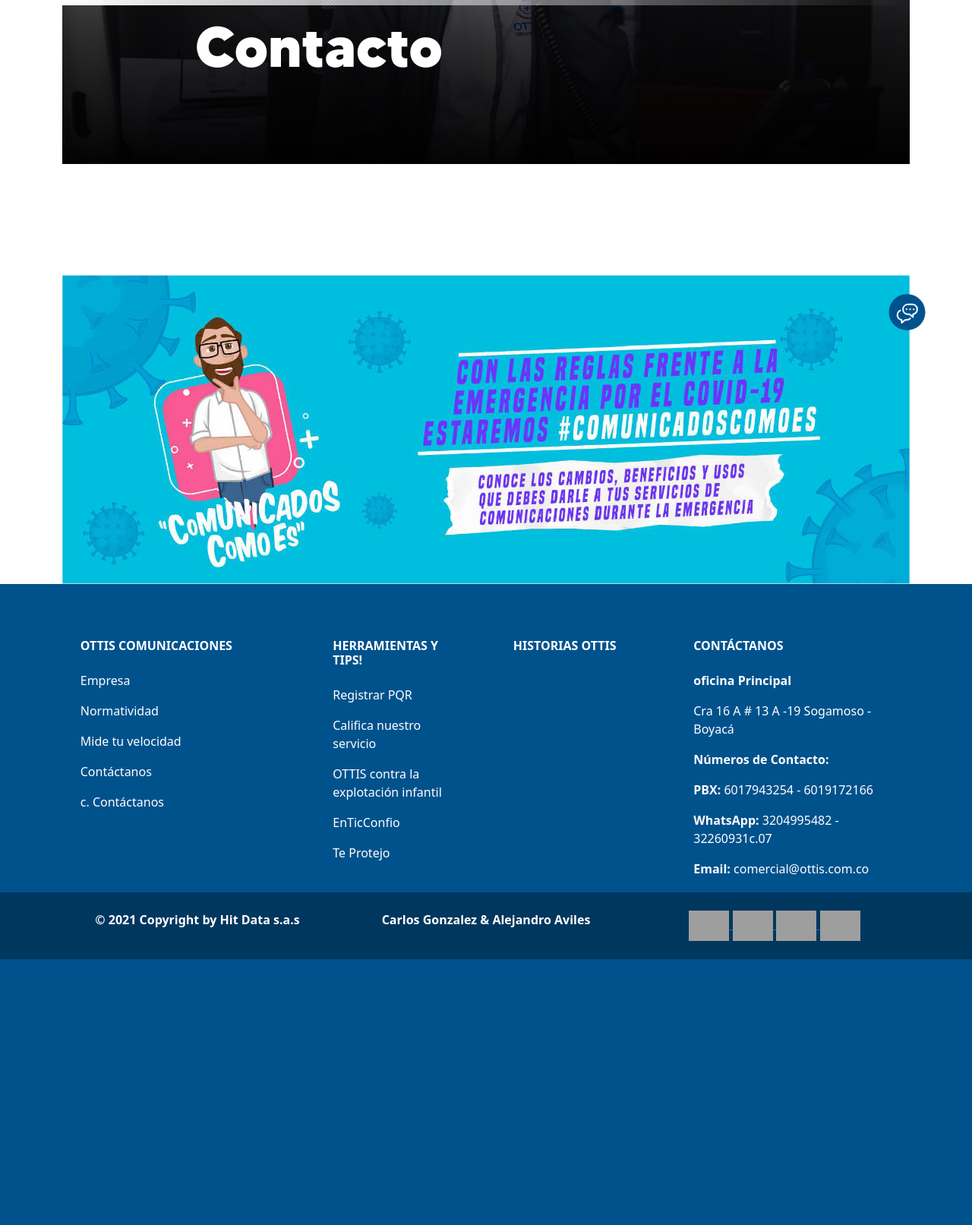
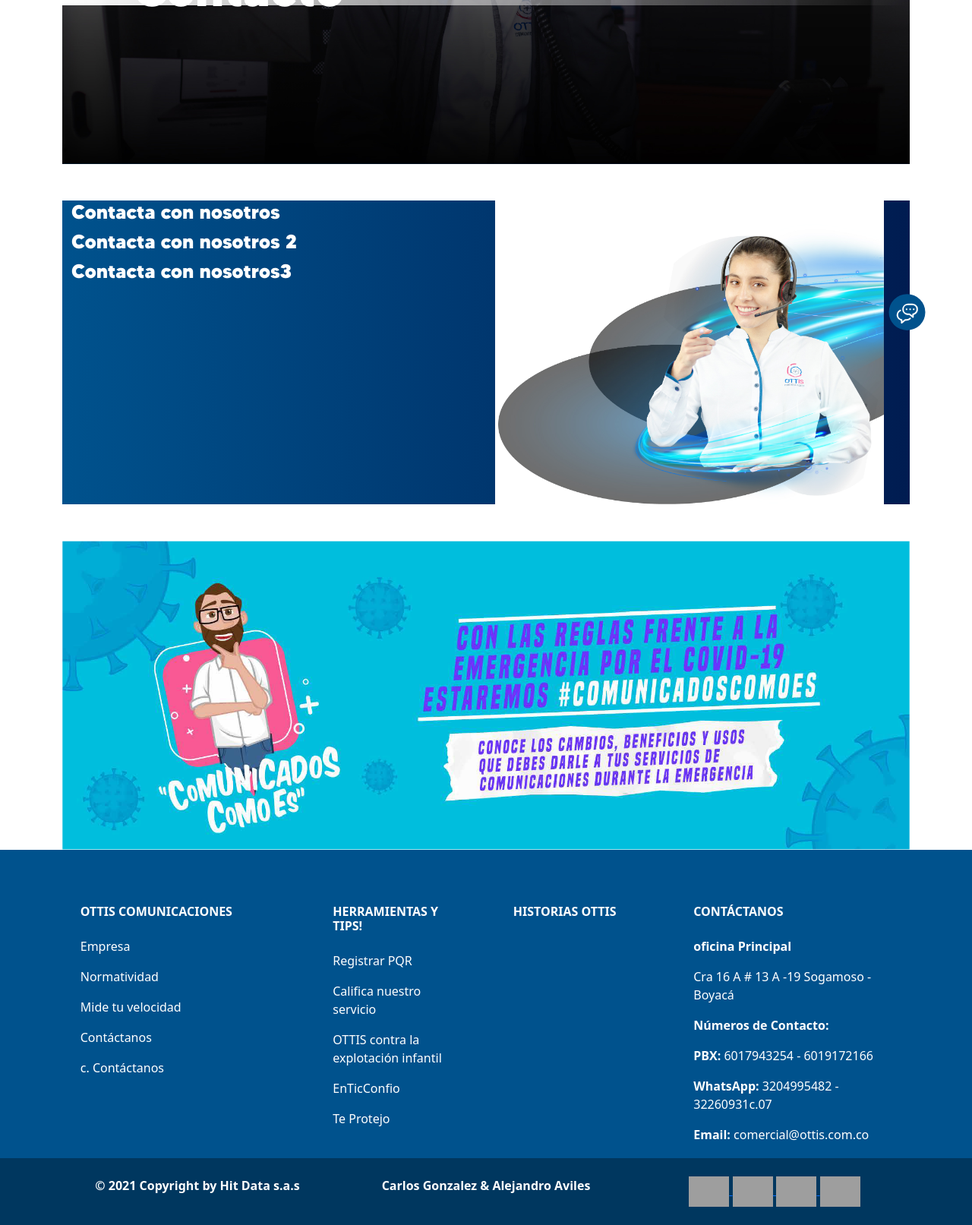
Before and after one commit to prgramaion-ottis/PaginaOTTIS, a PHP site: page /contacto.php in a window 1280 px wide. Shown: the part 309-1922 px from the top of the page at 76% size. Before the commit the page ends 1572 px from the top, so only its background shows below. Run offline with PHP 8.4, Linux system fonts and the light colour scheme; grey boxes are pictures that could not be loaded.

Commit message:
Segunda seccion

```diff
--- a/contacto.php
+++ b/contacto.php
@@ -2,17 +2,57 @@
 require("templates/header.html");
 ?>
 <link rel="stylesheet" href="css/stylecontact.css" crossorigin="anonymous">
-<div class="container-md">
-    <div class="refence_box" width="100%">
+<div class="container">
+    <div class="refence_box" width="100%" >
+        <img class="" src="./imagenes/contacto/imagen_contacto-100.jpg" style="z-index:1" width="100%" alt="">
+        <!-- <div class="row"> -->
 
-        <img class="imagen-fondo" src="./imagenes/contacto/imagen_contacto-100.jpg" style="z-index:1" width="100%" alt="">
-        <div id="titulo" class="col-12 col-sm-12 col-md-6 col-lg-6 "style="z-index:2">
-            <h1 class="title ">Contacto</h1>
+        <!-- </div> -->
+        <!-- <div id="div-title" class="offset-1 col-12 col-sm-12 col-md-6 col-lg-6  " >
+            <h1 class="title display-2">Contacto</h1>
+        </div> -->
+        <div class="col-xs-12 col-sm-12 col-md-6 col-lg-6 offset-1">
+            <h1 class="wellcome">Contacto</h1>
+        </div>
+        <br>
+        <br>
+    </div>
+
+    <div class="container">
+    <div class="row conecta ">
+        <div class="col-md-6">
+            <div class="row">
+                <div class="col-md-12"><h1 class="title-conecta">Contacta con nosotros</h1> </div>
+            </div>
+            <div class="row">
+                <div class="col-md-12"><h1 class="title-conecta">Contacta con nosotros 2</h1></div>
+            </div>
+            <div class="row">
+                <div class="col-md-12"><h1 class="title-conecta">Contacta con nosotros3</h1></div>
+            </div>
+        </div>
+        <div class="col-md-6 refence_box">
+            <img src="./imagenes/contacto/call_center-100.jpg" height= "400px" alt="">
         </div>
     </div>
-    <a new target="_blank" class="contact" type="button"  href="https://api.whatsapp.com/send/?phone=573212893978&text&type=phone_number&app_absent=0">
-        <img src="./iconos/contacto.svg" alt="" style="background-color: rgb(0, 66, 66)">
-    </a>
+    </div>
+
+
+
+    <!-- <div class="conecta">
+        <div class="row">
+            <div class="col-xs-12 col-sm-12 col-md-6 col-lg-6">
+                <div class="row">
+                    <h1 class="title-conecta">CONECTA CON NOSOTROS</h1>
+                </div>
+            </div>
+            <div class="col-xs-12 col-sm-12 col-md-6 col-lg-6">
+                <img src="./imagenes/contacto/call_center-100.jpg" height= "600px" alt="">
+            </div>
+        </div>
+
+    </div> -->
+
 
 </div>
 <br>
--- a/css/stylecontact.css
+++ b/css/stylecontact.css
@@ -3,9 +3,10 @@
     background-image: "./imagenes/contacto/imagen_contacto-100.jpg";
 } */
 .title{
+    /* position: relative; */
     font-family: 'OTTIS_Titulo1';
     color: white;
-    font-size: 75px;
+    font-size: 5vw;
     z-index: 2;
 }
 /* .text{
@@ -13,19 +14,35 @@
     color: white;
     font-size: 75px;
 } */
-imagen-fondo{
-    width: 100%;
+.imagen-decoracion{
+    width: 50%;
 }
 .refence_box{
-    /* position: relative; */
+    position: relative;
     display: inline-block;
+}
 
-}
-#titulo{
-    top: -200px;
-    left: 175px;
-    display: block;
+#div-title{
+    top: -20%;
+    /* display: block; */
     position: relative;
     z-index: 2;
     /* background-color: rgb(0, 66, 66); */
 }
+
+.wellcome{
+    position: absolute;
+    top: 20vw;
+    font-family: 'OTTIS_Titulo1';
+    color: white;
+    font-size: 5vw;
+}
+.conecta{
+    background:linear-gradient(to right, #00528D, #001C51);
+}
+.title-conecta{
+    /* position: absolute; */
+    font-family: 'OTTIS_Titulo1';
+    color: white;
+    font-size: 2vw;
+}
```
Also changed, not shown: imagenes/contacto/call_center-100.jpg (renamed from imagenes/contacto/call center-100.jpg), imagenes/contacto/recurso_congtacto-100.jpg (renamed from imagenes/contacto/recurso congtacto-100.jpg).
